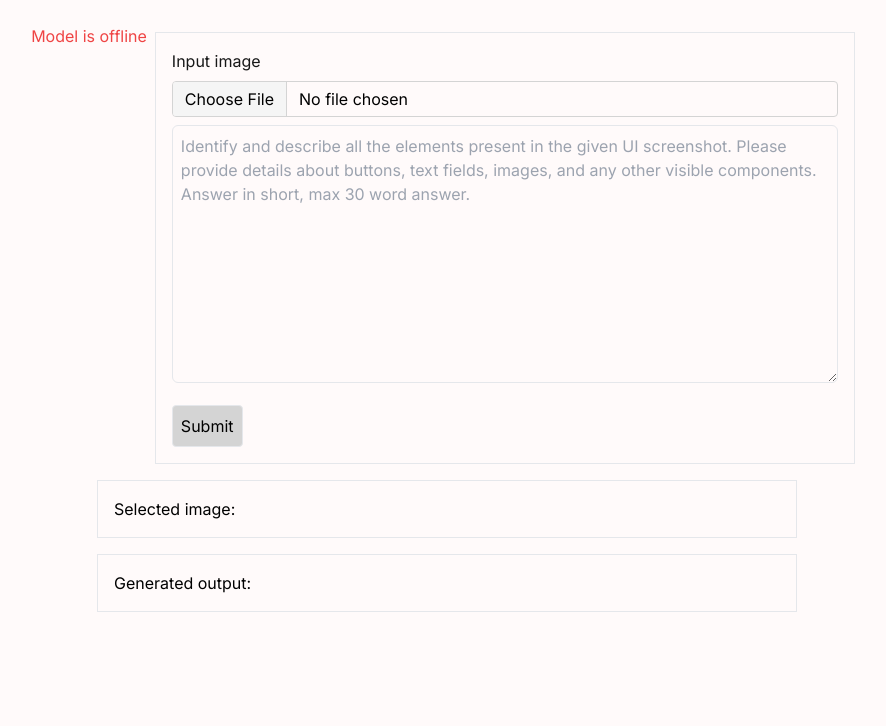
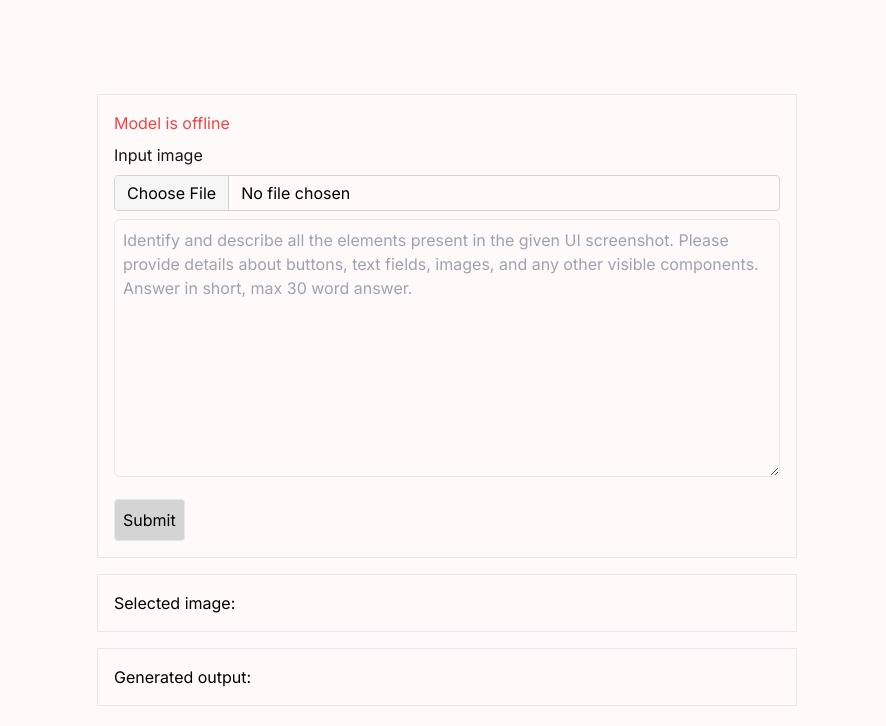
Before and after one commit to Eljowe/research-project-in-hci, a Next.js app: page / in a window 1280 px wide. Shown: the top 726 px of the page, without its empty margins (193-1079 px from the left). Built offline with nearby package versions, Linux system fonts and the light colour scheme; no server answers.

Commit message:
prompt not working

```diff
--- a/app/page.tsx
+++ b/app/page.tsx
@@ -81,15 +81,15 @@ export default function Home() {
   }
 
   return (
-    <main className="w-[100%] justify-center flex-wrap  flex min-h-screen text-black bg-[#fffafa] p-6">
-      <div className="w-[100%] h-min flex justify-center flex-wrap">
-        {modelOnline ? (
-          <h1 className="text-green-500">Model is online</h1>
-        ) : (
-          <h1 className="text-red-500">Model is offline</h1>
-        )}
+    <main className="w-[100%] justify-center flex-col flex min-h-screen text-black bg-[#fffafa] p-6">
+      <div className="w-[100%] h-min flex justify-center items-center flex-col">
         {loading && <h1 className="text-blue-500 text-2xl sticky top-1/2 left-1/2 animate-pulse">Loading...</h1>}
         <div className="min-w-[350px] w-[100%] max-w-[700px] h-min max-h-[800px] space-y-2 flex flex-col m-2 border p-4">
+          {modelOnline ? (
+            <h1 className="text-green-500">Model is online</h1>
+          ) : (
+            <h1 className="text-red-500">Model is offline</h1>
+          )}
           <form onSubmit={handleSubmit}>
             <label className="mb-2 inline-block text-neutral-900 ">Input image</label>
             <input
```
